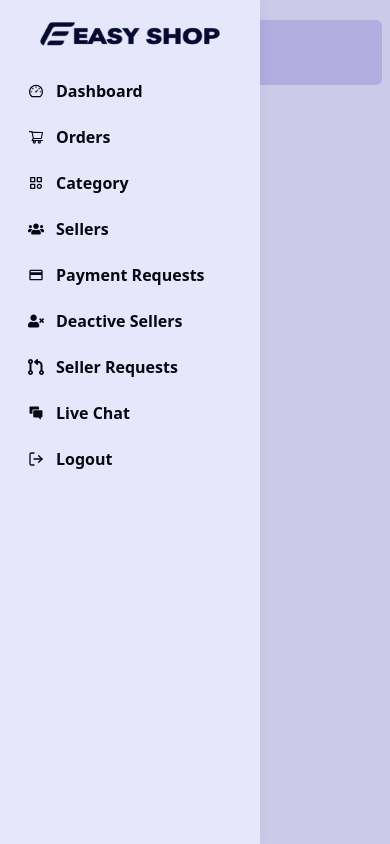
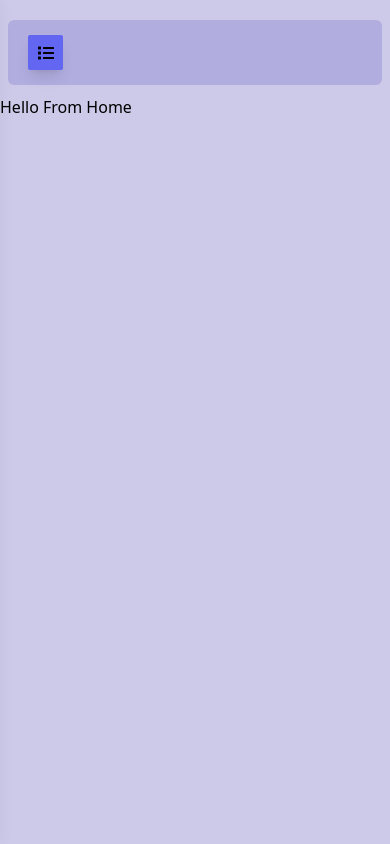
Before and after one commit to shahariaz/Multi-Vendor-Ecommerce-Frontend, a React (Vite) app in the folder dashboard/: page / in a window 390 px wide. Built offline with nearby package versions, Linux system fonts and the light colour scheme.

Commit message:
added new future in admin dashborad

```diff
--- a/dashboard/src/layout/Header.jsx
+++ b/dashboard/src/layout/Header.jsx
@@ -1,9 +1,24 @@
 import React from "react";
+import { FaList } from "react-icons/fa";
 
-const Header = () => {
+const Header = ({ showSidebar, setShowSidebar }) => {
   return (
     <div className=" fixed top-0 left-0 w-full py-5  px-2 lg:px-7 z-40">
-      <div className="ml-0 lg:ml-[260px] rounded-md h-[65px] flex justify-between items-start bg-[#b1addf] px-5 transition-all"></div>
+      <div className="ml-0 lg:ml-[260px] rounded-md h-[65px] flex justify-between items-center bg-[#b1addf] px-5 transition-all">
+        <div
+          onClick={() => {
+            setShowSidebar(!showSidebar);
+          }}
+          className="w-[35px] flex lg:hidden h-[35px] rounded-sm bg-indigo-500 shadow-lg hover:shadow-indigo-500/50 justify-center items-center cursor-pointer"
+        >
+          <span>
+            <FaList />
+          </span>
+        </div>
+        <div className="hidden md:block">
+          <input type="text" />
+        </div>
+      </div>
     </div>
   );
 };
--- a/dashboard/src/layout/MainLayout.jsx
+++ b/dashboard/src/layout/MainLayout.jsx
@@ -7,8 +7,8 @@
   const [showSidebar, setShowSidebar] = useState(false);
   return (
     <div className="bg-[#cdcae9] w-full min-h-screen">
-      <Header />
-      <Sidebar />
+      <Header showSidebar={showSidebar} setShowSidebar={setShowSidebar} />
+      <Sidebar showSidebar={showSidebar} setShowSidebar={setShowSidebar} />
       <div className="ml-0 lg:ml-[260px] pt-[95px] transition-all">
         <Outlet />
       </div>
--- a/dashboard/src/layout/Sidebar.jsx
+++ b/dashboard/src/layout/Sidebar.jsx
@@ -3,7 +3,7 @@
 import { getNav } from "../navigation/index";
 import { LuLogOut } from "react-icons/lu";
 
-const Sidebar = () => {
+const Sidebar = ({ showSidebar, setShowSidebar }) => {
   const { pathname } = useLocation();
   const [allNav, setAllNav] = useState([]);
 
@@ -14,10 +14,17 @@
 
   return (
     <div>
-      <div></div>
+      <div
+        onClick={() => setShowSidebar(false)}
+        className={`fixed duration-200 ${
+          !showSidebar ? "invisible" : "visible"
+        } w-screen h-screen bg-[#144c7e89] top-0 z-10`}
+      ></div>
 
       <div
-        className={`w-[260px] fixed bg-[#e6e7fb] z-50 top-0 h-screen shadow-[0_0_15px_0_rgb(34_41_47_/_5%)] transition-all`}
+        className={`w-[260px] fixed bg-[#e6e7fb] z-50 top-0 h-screen shadow-[0_0_15px_0_rgb(34_41_47_/_5%)] transition-all ${
+          showSidebar ? "left-0" : "-left-[260px] lg:left-0"
+        }`}
       >
         <div className="h-[70px] flex justify-center items-center">
           <Link to="/" className="w-[180px] h-[50px]">
```
